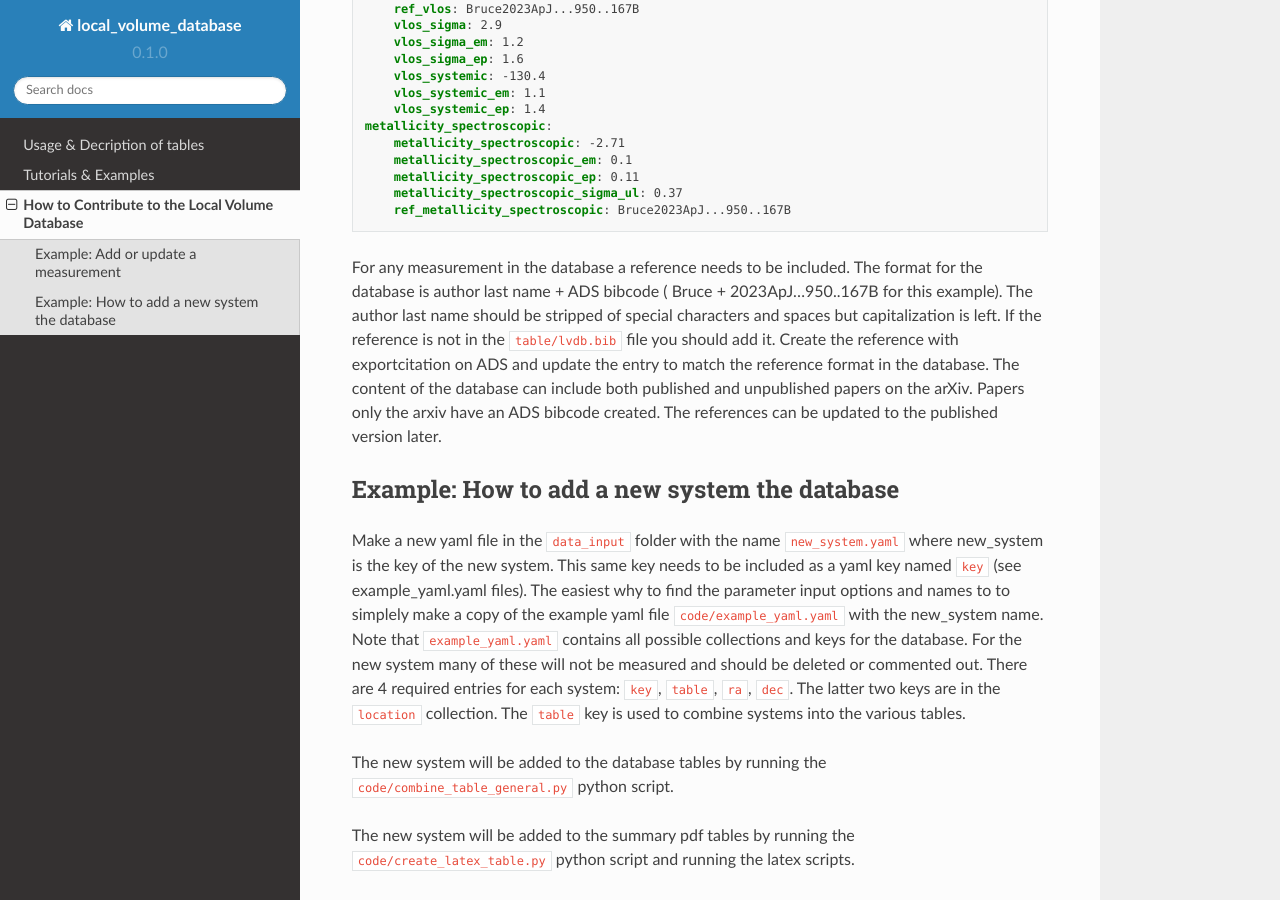
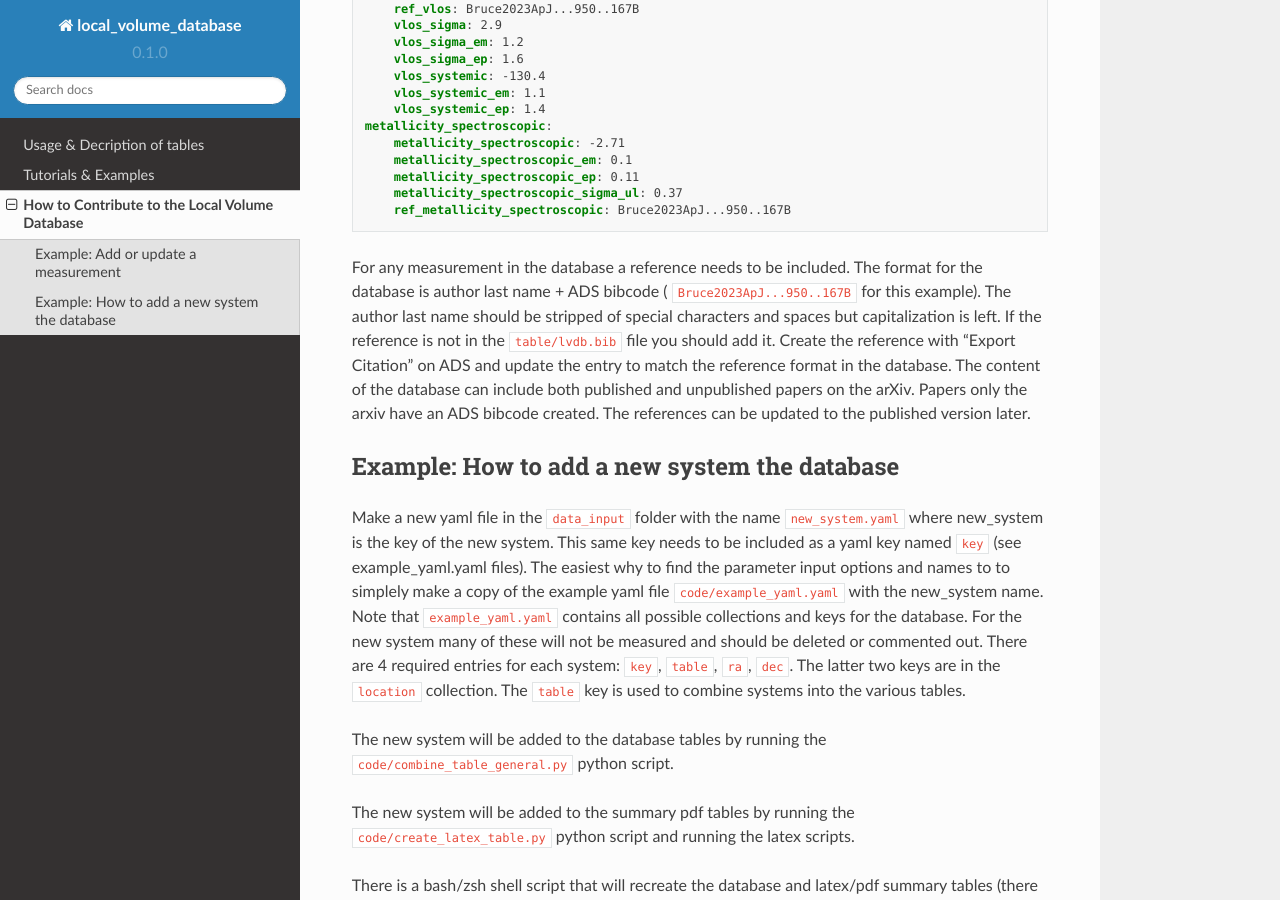
Before and after one commit to apace7/local_volume_database, a Sphinx documentation site: the page built from docs/source/contributing.rst, in a window 1280 px wide and 900 px high, scrolled down 509 px. Built offline with Sphinx 7.4.7 and the Read the Docs theme 2.0.0, drawn with Linux system fonts in a browser that asks for light colours; pages that are not in the unit, such as notebooks, are missing from menus.

Commit message:
Update contributing.rst

```diff
--- a/docs/source/contributing.rst
+++ b/docs/source/contributing.rst
@@ -30,9 +30,9 @@
         ref_metallicity_spectroscopic: Bruce2023ApJ...950..167B
 
 For any measurement in the database a reference needs to be included.
-The format for the database is author last name + ADS bibcode ( Bruce + 2023ApJ...950..167B for this example). The author last name should be stripped of special characters and spaces but capitalization is left.
+The format for the database is author last name + ADS bibcode ( ``Bruce2023ApJ...950..167B`` for this example). The author last name should be stripped of special characters and spaces but capitalization is left.
 If the reference is not in the ``table/lvdb.bib`` file you should add it.
-Create the reference with exportcitation on ADS and update the entry to match the reference format in the database.
+Create the reference with "Export Citation" on ADS and update the entry to match the reference format in the database.
 The content of the database can include both published and unpublished papers on the arXiv.  Papers only the arxiv have an ADS bibcode created.  The references can be updated to the published version later.
 
 Example: How to add a new system the database
```
